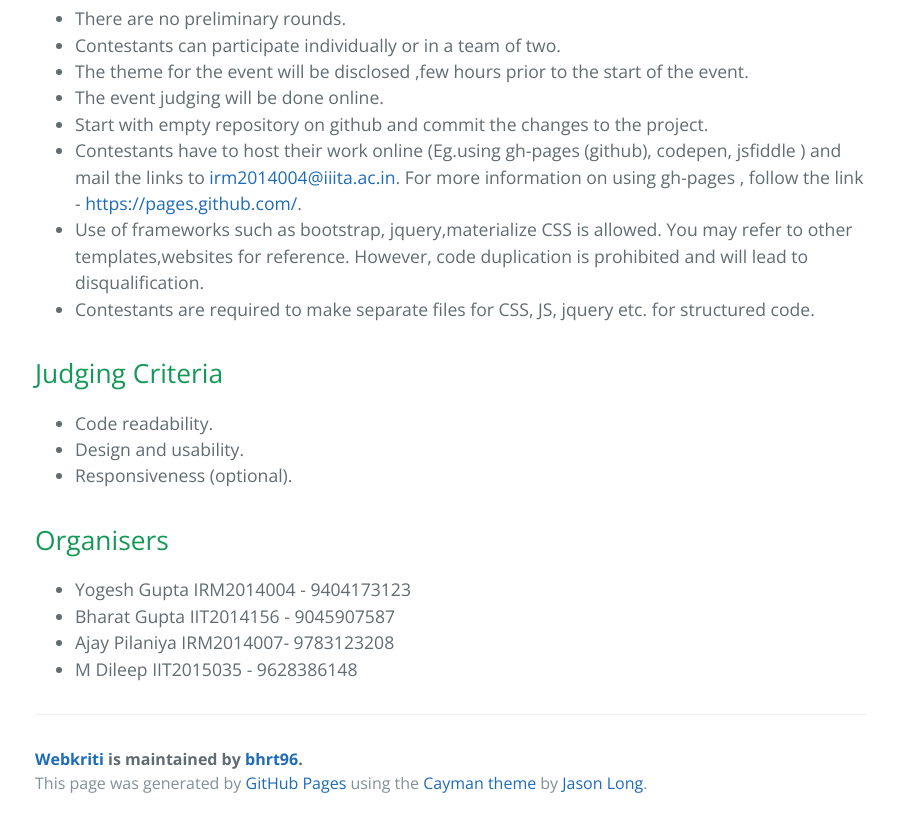
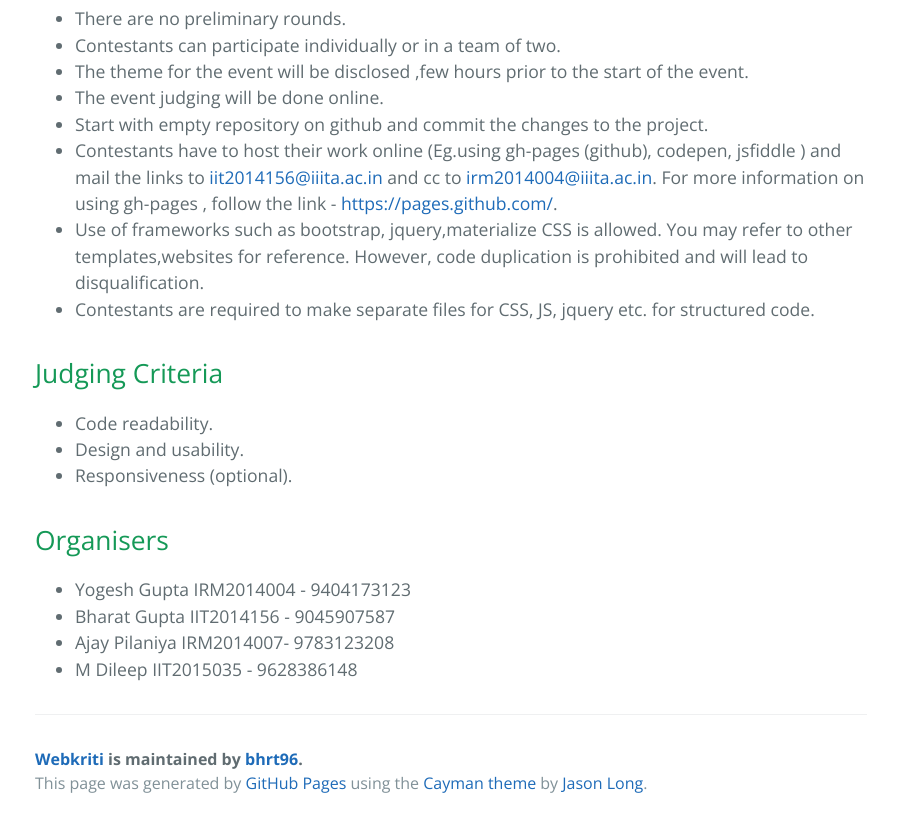
Before and after one commit to bhrt96/Webkriti, a plain HTML site: page index.html in a window 1280 px wide. Shown: the part 1140-1967 px from the top of the page, without its empty margins (189-1087 px from the left). Drawn offline with nearby package versions, Linux system fonts and the light colour scheme.

Commit message:
Update index.html

```diff
--- a/index.html
+++ b/index.html
@@ -51,7 +51,7 @@ PS: Feel free to add in more pages. The items showcase will display the products
 <li>The theme for the event will be disclosed ,few hours prior to the start of the event.</li>
 <li>The event judging will be done online.</li>
 <li>Start with empty repository on github and commit the changes to the project.</li>
-<li>Contestants have to host their work online (Eg.using gh-pages (github), codepen, jsfiddle ) and mail the links to <a href="mailto:irm2014004@iiita.ac.in">irm2014004@iiita.ac.in</a>. For more information on using gh-pages , follow the link - <a href="https://pages.github.com/">https://pages.github.com/</a>.</li>
+<li>Contestants have to host their work online (Eg.using gh-pages (github), codepen, jsfiddle ) and mail the links to <a href="mailto:iit2014156@iiita.ac.in">iit2014156@iiita.ac.in</a> and cc to <a href="mailto:irm2014004@iiita.ac.in">irm2014004@iiita.ac.in</a>. For more information on using gh-pages , follow the link - <a href="https://pages.github.com/">https://pages.github.com/</a>.</li>
 <li>Use of frameworks such as bootstrap, jquery,materialize CSS is allowed. You may refer to other templates,websites for reference. However, code duplication is prohibited and will lead to disqualification.</li>
 <li>Contestants are required to make separate files for CSS, JS, jquery etc. for structured code.</li>
 </ul>
```
